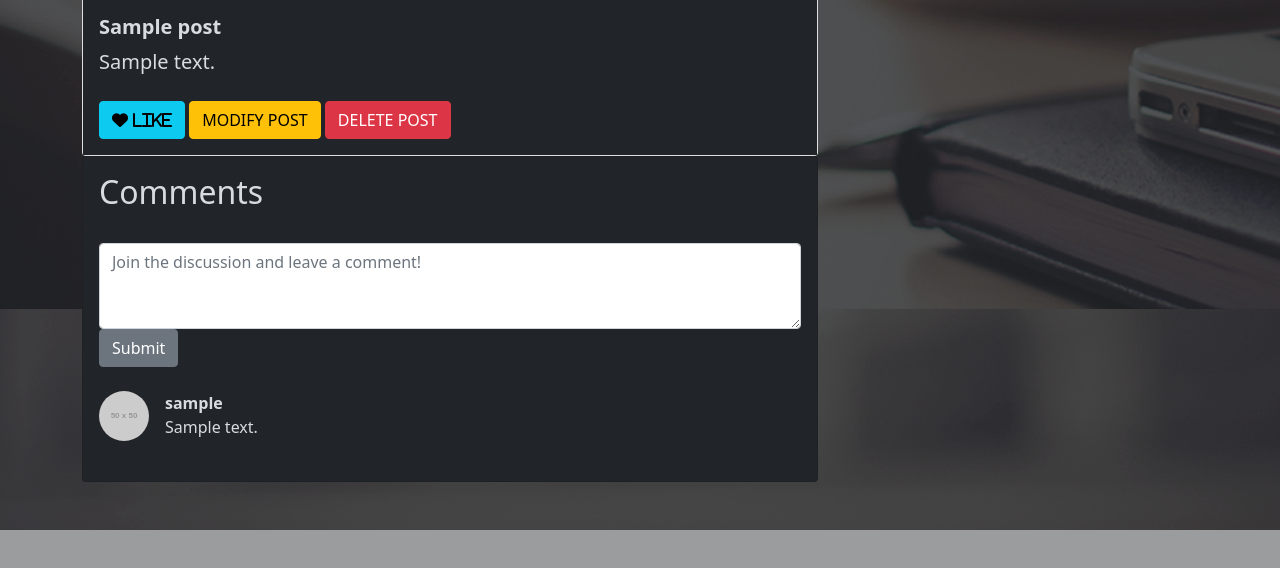
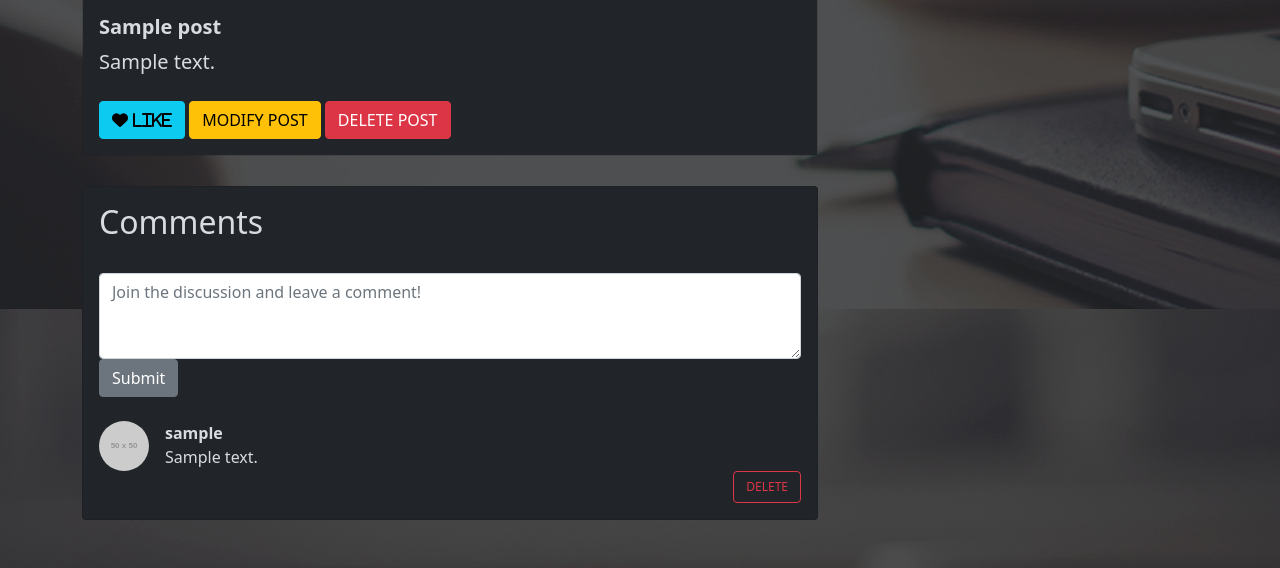
Before and after one commit to Spam-Number-Filter/Spam-Filter-WebPage, a Django app: page /post/1/ in a window 1280 px wide. Shown: the part 789-1357 px from the top of the page. Before the commit the page ends 1319 px from the top, so only its background shows below. Run offline with Django 4.2, Linux system fonts and the light colour scheme; a user stored in the database is signed in; data comes from the database, SQL or seed files in the repository; tables that the repository leaves empty hold one stand-in row (values such as "Sample post"); grey boxes labelled with a size stand in for pictures from a placeholder-image service; some libraries are stand-ins or nearby versions.

Commit message:
feat(delete-comment): add functional delete button
Only the comment owner will be see the button.
This fixes #33.

```diff
--- a/data_numbers/templates/post/post_detail.html
+++ b/data_numbers/templates/post/post_detail.html
@@ -31,6 +31,22 @@
                 mode: 'same-origin',
                 data: {
                     post_id: post_id
+                },
+                success: function (data) {
+                    top.location.href = data;
+                }
+            });
+        }
+
+
+        function deleteComment(comment_id) {
+            $.ajax({
+                url: 'api/delete_comment/',
+                type: 'POST',
+                headers: {'X-CSRFToken': csrftoken},
+                mode: 'same-origin',
+                data: {
+                    comment_id: comment_id
                 },
                 success: function (data) {
                     top.location.href = data;
@@ -95,7 +111,7 @@
                     <a class="badge bg-secondary text-decoration-none link-light"
                        href="#!"> {{ post.category.type }} </a>
                 </header>
-                <div class="card">
+                <div class="card" style="background-color: transparent">
                     <img src="https://i.imgur.com/Oco4P6B.png" class="card-img-top" alt="Image describing post category"
                          width="30%" height="30%"/>
                     <div class="card-body" style="background-color: #212529">
@@ -117,7 +133,7 @@
                 </div>
 
                 <!-- Comments section-->
-                <section class="mb-5" style="color: #d8dce1">
+                <section class="mb-5" style="color: #d8dce1; margin-top: 30px;">
                     <div class="card bg-dark">
                         <div class="card-body">
                             <!-- Comment form-->
@@ -140,8 +156,17 @@
                                     <div class="ms-3">
                                         <div class="fw-bold">{{ comment.user_id }}</div>
                                         {{ comment.message }}
+                                        {% csrf_token %}
+                                    </div>
+                                    <div>
                                     </div>
                                 </div>
+                                {% if user.id == comment.user_id.id %}
+                                    <button style="align-content: end; font-size: 12px; text-align: end; float: right"
+                                            class="btn btn-outline-danger" id="delete"
+                                            onclick="deleteComment( {{ comment.pk }} )">DELETE
+                                        </i> {% csrf_token %}</button>
+                                {% endif %}
                                 <br/>
                             {% endfor %}
                         </div>
--- a/data_numbers/urls.py
+++ b/data_numbers/urls.py
@@ -8,6 +8,7 @@ from data_numbers.views import (
     PostDetail,
     PostUpdateView,
     add_comment,
+    delete_comment,
     delete_posts,
     edit_username,
     get_numbers,
@@ -58,6 +59,7 @@ urlpatterns = [
         trendy_posts,
         name="trendy",
     ),
-    path("post/<int:pk>/api/add_comment/", add_comment, name="add_comment"),
+    path("posts/<int:pk>/api/add_comment/", add_comment, name="add_comment"),
+    path("posts/<int:pk>/api/delete_comment/", delete_comment, name="delete_comment"),
     path("post/edit/<int:pk>/", PostUpdateView.as_view(), name="post_update_form"),
 ]
--- a/data_numbers/views.py
+++ b/data_numbers/views.py
@@ -268,20 +268,26 @@ def get_posts(trendy_posts_dict):
 
 
 def add_comment(request, pk):
-    print("hola")
     if request.method == "POST":
         form = CommentForm(request.POST)
         if form.is_valid():
             user = request.user.username
-            comment = Comment()
-            comment.post_id = Post.objects.get(pk=pk)
-            comment.user_id = User.objects.get(username=user)
-            comment.message = form.get_message()
-            comment.save()
+            new_comment = Comment()
+            new_comment.post_id = Post.objects.get(pk=pk)
+            new_comment.user_id = User.objects.get(username=user)
+            new_comment.message = form.get_message()
+            new_comment.save()
         else:
             messages.success(request, form.errors)
+        return HttpResponse("/posts/" + str(pk) + "/")
 
-        return HttpResponse("/post/" + str(pk) + "/")
+
+def delete_comment(request, pk):
+    if request.method == "POST":
+        comment_id = request.POST["comment_id"]
+        comment = Comment.objects.get(pk=comment_id)
+        comment.delete()
+        return HttpResponse("/posts/" + str(pk))
     else:
         return HttpResponse("home")
 
```
Also changed, not shown: 1 other file.
